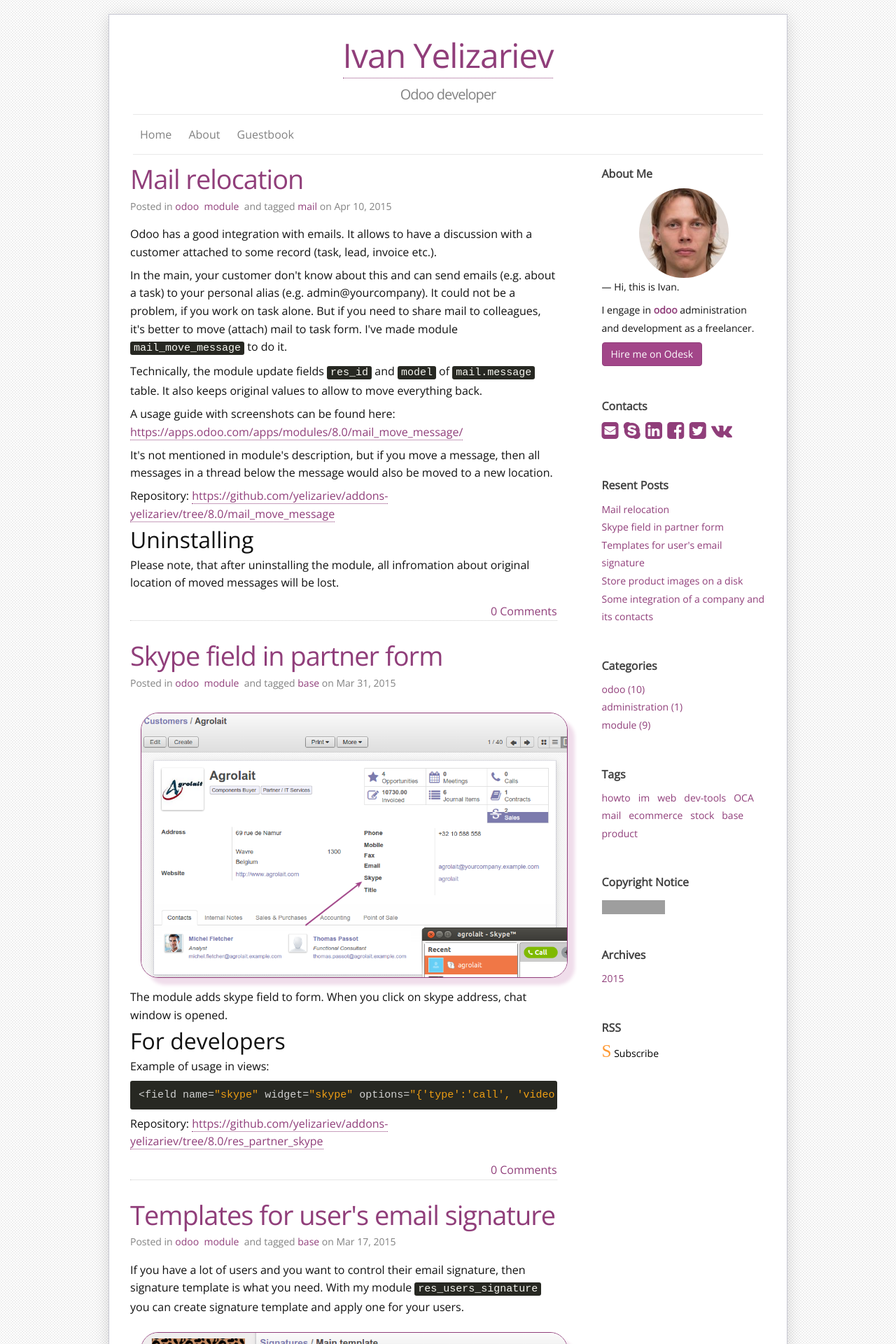
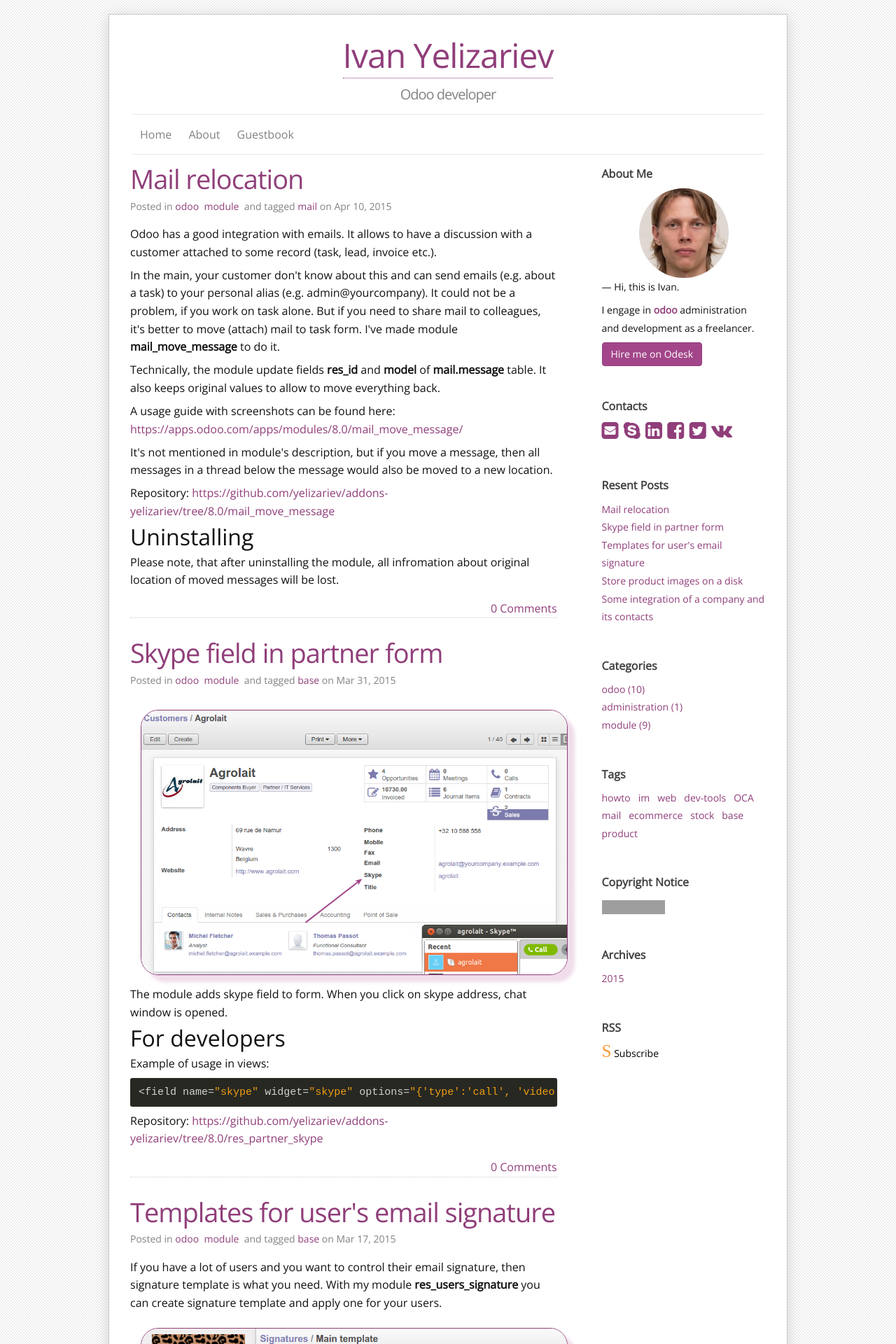
Before and after one commit to yelizariev/yelizariev.github.io, a Jekyll site: the page built from index.html, in a window 1280 px wide. Shown: the top 1920 px of the page at 70% size. Built offline with Jekyll 4.4.1, drawn with Linux system fonts in a browser that asks for light colours; some web fonts are replaced; the list of posts is cut into pages by our own code; comment, search, counter and statistics services are not loaded; grey boxes are pictures that could not be loaded.

Commit message:
[STYLE] update links and code in post

```diff
--- a/_sass/_base.scss
+++ b/_sass/_base.scss
@@ -156,14 +156,14 @@
 .post-content a{
   color: $brand-color;
   text-decoration: none;
-  border-bottom: 1px dotted;
-  &:visited {
-    color: darken($brand-color, 25%);
-  }
+  //border-bottom: 1px dotted;
+  //&:visited {
+  //  color: darken($brand-color, 25%);
+  //}
 
   &:hover {
     color: $hover-color;
-    text-decoration: none;
+    text-decoration: underline;
   }
 
 }
@@ -195,25 +195,28 @@
 /**
  * Code formatting
  */
-pre,code {
-  font-size: 15px;
-  border-radius: 3px;
-  background-color: $code-backgroud-color;
-  color: $code-font-color;
-}
 
 code {
-  padding: 1px 5px;
+	font-family: inherit;
+	font-weight: bold;
 }
 
 pre {
   padding: 8px 12px;
   overflow: auto;
 
+  font-size: 15px;
+  border-radius: 3px;
+  background-color: $code-backgroud-color;
+  color: $code-font-color;
+
   > code {
     border: 0;
     padding-right: 0;
     padding-left: 0;
+	font-weight: normal;
+
+
   }
 }
 
```
